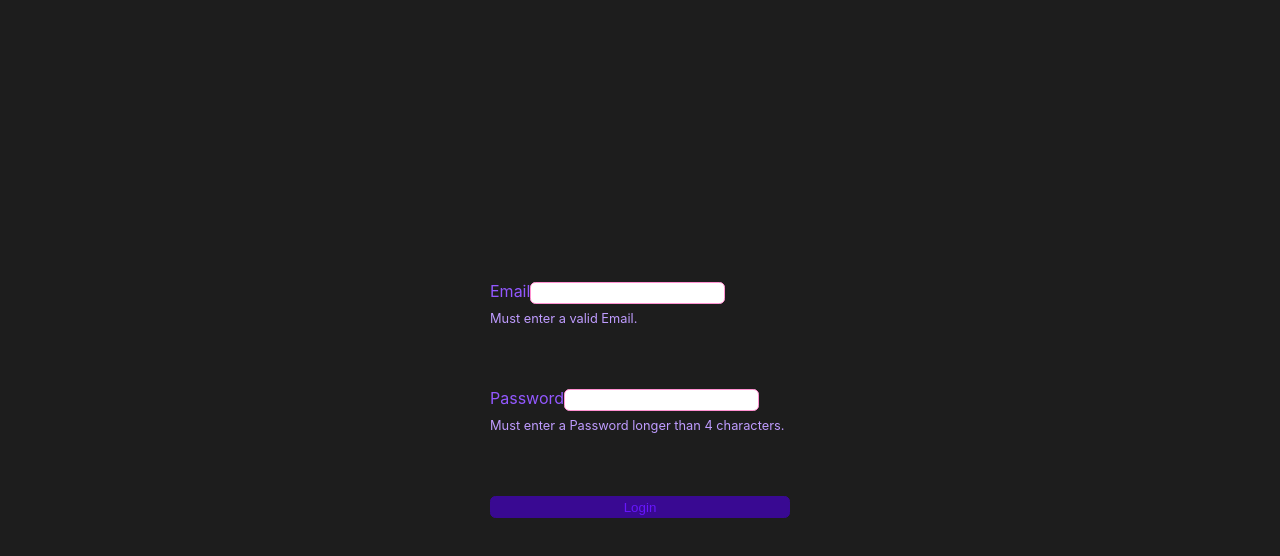
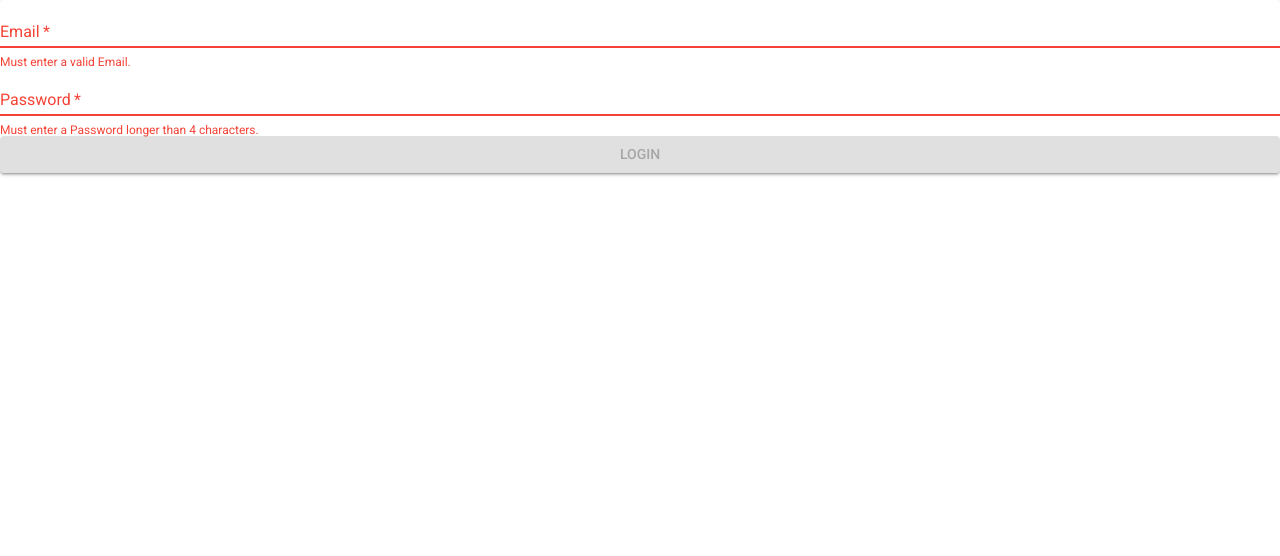
Before and after one commit to alfunkso/simple-form, a React (Create React App) app: page / in a window 1280 px wide. Shown: the top 556 px of the page. Built offline with nearby package versions, Linux system fonts and the light colour scheme.

Commit message:
feat/material-ui: Initial migration to Material-UI

```diff
--- a/src/components/App.jsx
+++ b/src/components/App.jsx
@@ -1,8 +1,8 @@
 import React from 'react';
+import Paper from '@material-ui/core/Paper';
 import EmailContainer from '../containers/EmailContainer';
 import PasswordContainer from '../containers/PasswordContainer';
 import SubmitContainer from '../containers/SubmitContainer';
-import '../styles/App.css';
 
 const debug = require('debug')('alfunkso.net:App');
 
@@ -10,11 +10,11 @@ function App() {
   debug('Rendering...');
   return (
     <div className="App">
-      <div className="Form">
+      <Paper>
         <EmailContainer />
         <PasswordContainer />
         <SubmitContainer />
-      </div>
+      </Paper>
     </div>
   );
 }
--- a/src/components/Email.jsx
+++ b/src/components/Email.jsx
@@ -1,33 +1,23 @@
 import React from 'react';
 import * as PropTypes from 'prop-types';
-import '../styles/Email.css';
+import TextField from '@material-ui/core/TextField';
 
 const debug = require('debug')('alfunkso.net:EmailContainer');
 
 function Email({ email, emailIsValid, onChangeEmail }) {
   debug('Rendering...');
   return (
-    <div className="EmailContainer">
-      <label htmlFor="email-input">
-        Email
-        <input
-          id="email-input"
-          className="Email"
-          type="email"
-          onChange={onChangeEmail}
-          value={email}
-          required
-        />
-      </label>
-      {
-        !emailIsValid
-        && (
-          <div className="EmailHelperText">
-            Must enter a valid Email.
-          </div>
-        )
-      }
-    </div>
+    <TextField
+      id="email-input"
+      label="Email"
+      type="email"
+      value={email}
+      onChange={onChangeEmail}
+      error={!emailIsValid}
+      helperText={!emailIsValid && 'Must enter a valid Email.'}
+      fullWidth
+      required
+    />
   );
 }
 
--- a/src/components/Password.jsx
+++ b/src/components/Password.jsx
@@ -1,33 +1,23 @@
 import React from 'react';
 import * as PropTypes from 'prop-types';
-import '../styles/Password.css';
+import TextField from '@material-ui/core/TextField';
 
 const debug = require('debug')('alfunkso.net:Password');
 
 function Password({ password, passwordIsValid, onChangePassword }) {
   debug('Rendering...');
   return (
-    <div className="PasswordContainer">
-      <label htmlFor="password-input">
-        Password
-        <input
+    <TextField
       id="password-input"
-          className="Password"
+      label="Password"
       type="password"
       value={password}
       onChange={onChangePassword}
+      error={!passwordIsValid}
+      helperText={!passwordIsValid && 'Must enter a Password longer than 4 characters.'}
+      fullWidth
       required
     />
-      </label>
-      {
-        !passwordIsValid
-        && (
-          <div className="PasswordHelperText">
-            Must enter a Password longer than 4 characters.
-          </div>
-        )
-      }
-    </div>
   );
 }
 
--- a/src/components/Submit.jsx
+++ b/src/components/Submit.jsx
@@ -1,7 +1,8 @@
 import React from 'react';
 import * as PropTypes from 'prop-types';
+import Button from '@material-ui/core/Button';
+import Typography from '@material-ui/core/Typography';
 import Pacman from './Pacman-1s-200px.svg';
-import '../styles/Submit.css';
 
 const debug = require('debug')('alfunkso.net:Submit');
 
@@ -13,24 +14,23 @@ function Submit({ submittable, submitted, submit }) {
         submitted
           ? (
             <div className="SubmitHelperText">
-              <div>
-                Thank you for your clicking Login!
-                <br />
-                {"Here's Pacman."}
-              </div>
+              <Typography variant="body1">Thank you for your clicking Login!</Typography>
+              <Typography variant="body1">Here&apos;s Pacman.</Typography>
               <img src={Pacman} alt="Pacman" />
             </div>
           )
           : (
-            <button
+            <Button
               type="button"
-              className="Submit"
               onClick={submit}
               disabled={!submittable}
               title={!submittable ? 'Must fill the form with valid info' : 'Submit'}
+              color="primary"
+              variant="contained"
+              fullWidth
             >
               Login
-            </button>
+            </Button>
           )
       }
     </div>
--- a/src/index.css
+++ b/src/index.css
@@ -1,13 +1,8 @@
 body {
   margin: 0;
   padding: 0;
-  font-family: -apple-system, BlinkMacSystemFont, "Segoe UI", "Roboto", "Oxygen",
-    "Ubuntu", "Cantarell", "Fira Sans", "Droid Sans", "Helvetica Neue",
-    sans-serif;
   -webkit-font-smoothing: antialiased;
   -moz-osx-font-smoothing: grayscale;
-  background: #1d1d1d;
-  color: #9358FF;
 }
 
 code {
```
Lines whose indentation alone changed are shown as unchanged.
